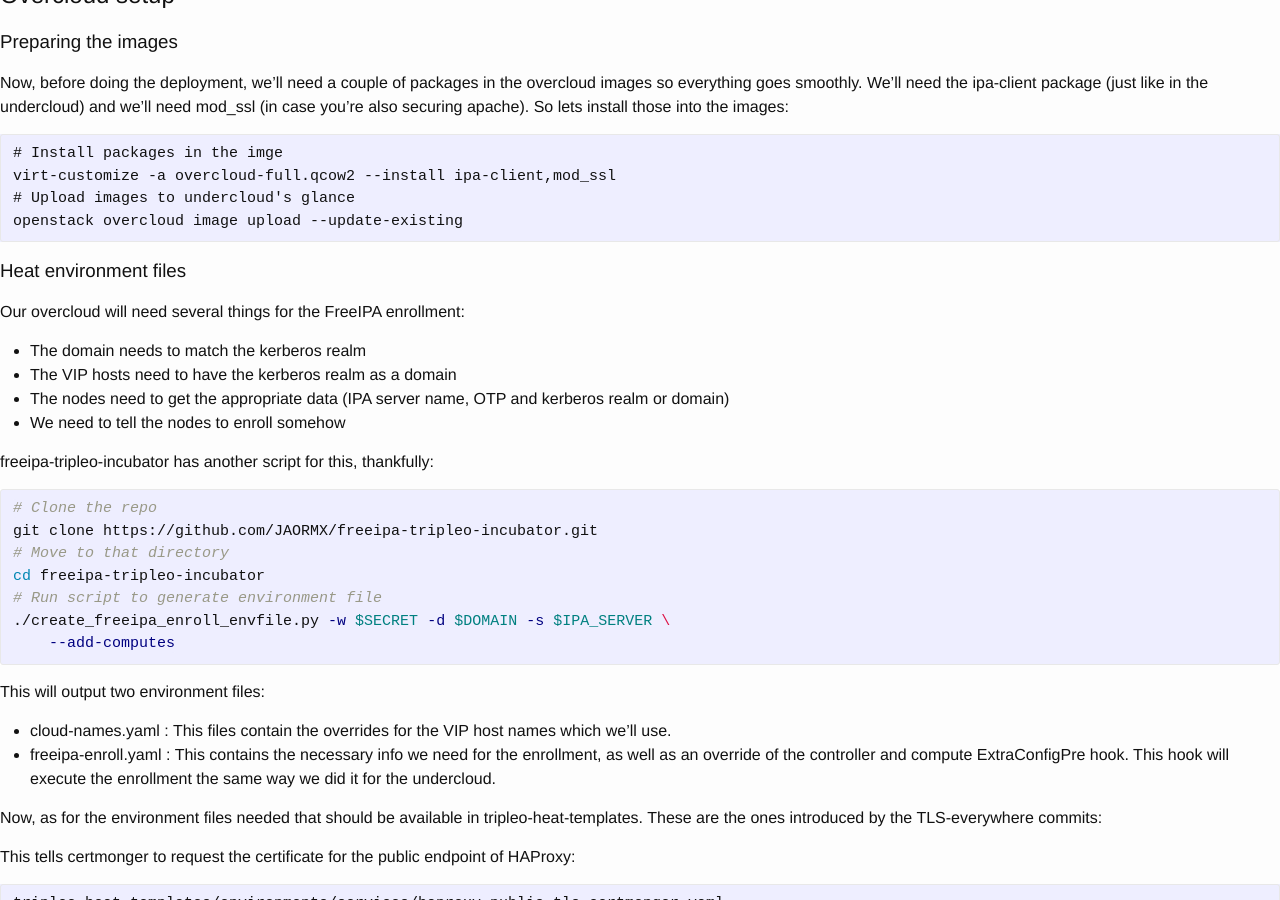
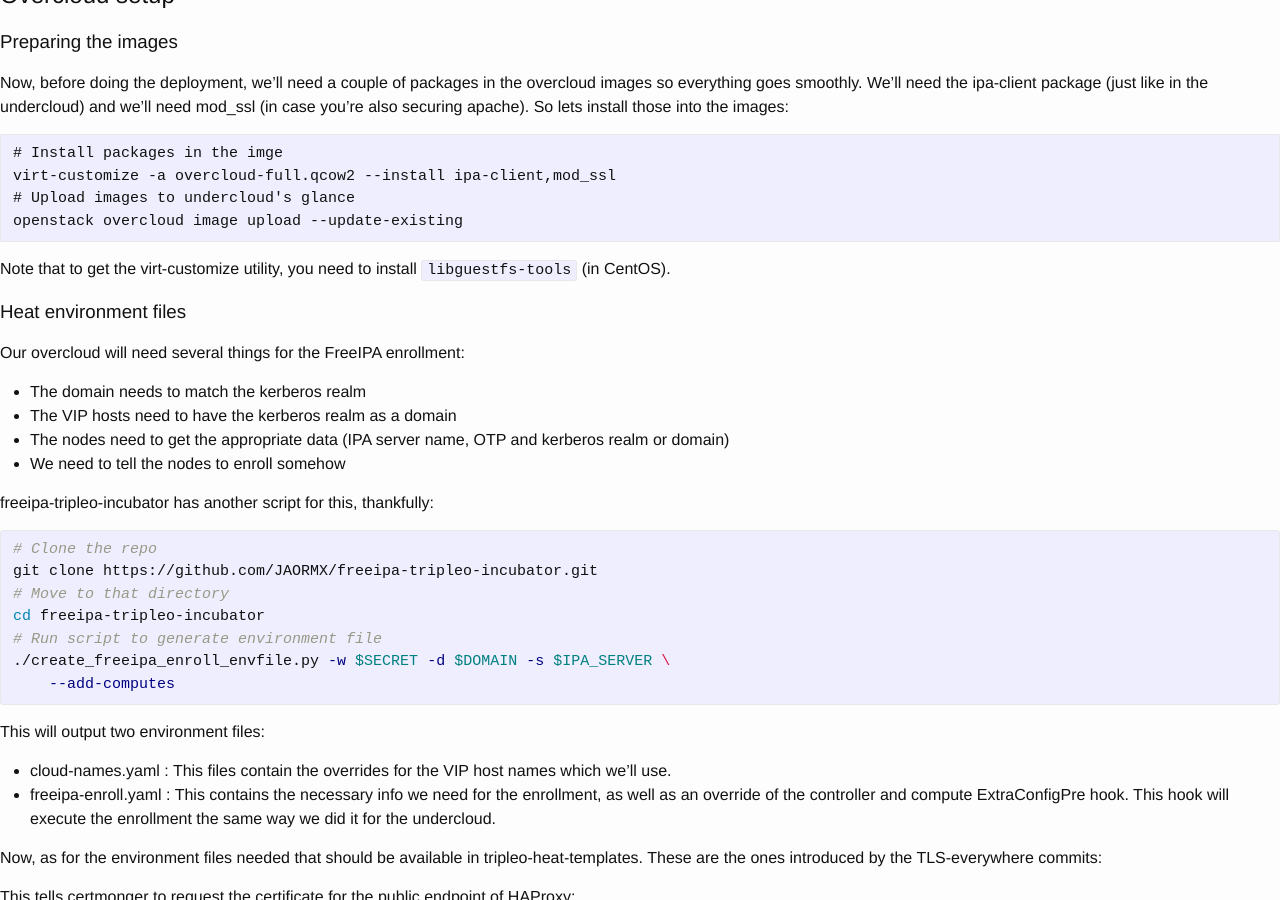
Before and after one commit to JAORMX/JAORMX.github.io, a Jekyll site: the page built from _posts/2016-10-05-testing-out-the-tls-everywhere-patches-for-tripleo.markdown, in a window 1280 px wide and 900 px high, scrolled down 3089 px. Built offline with Jekyll 4.4.1, drawn with Linux system fonts in a browser that asks for light colours; nearby versions of some CDN libraries.

Commit message:
Add comment about libguestfs-tools

```diff
--- a/_posts/2016-10-05-testing-out-the-tls-everywhere-patches-for-tripleo.markdown
+++ b/_posts/2016-10-05-testing-out-the-tls-everywhere-patches-for-tripleo.markdown
@@ -163,6 +163,9 @@ also securing apache). So lets install those into the images:
     # Upload images to undercloud's glance
     openstack overcloud image upload --update-existing
 
+Note that to get the virt-customize utility, you need to install
+``libguestfs-tools`` (in CentOS).
+
 ### Heat environment files
 
 Our overcloud will need several things for the FreeIPA enrollment:
```
